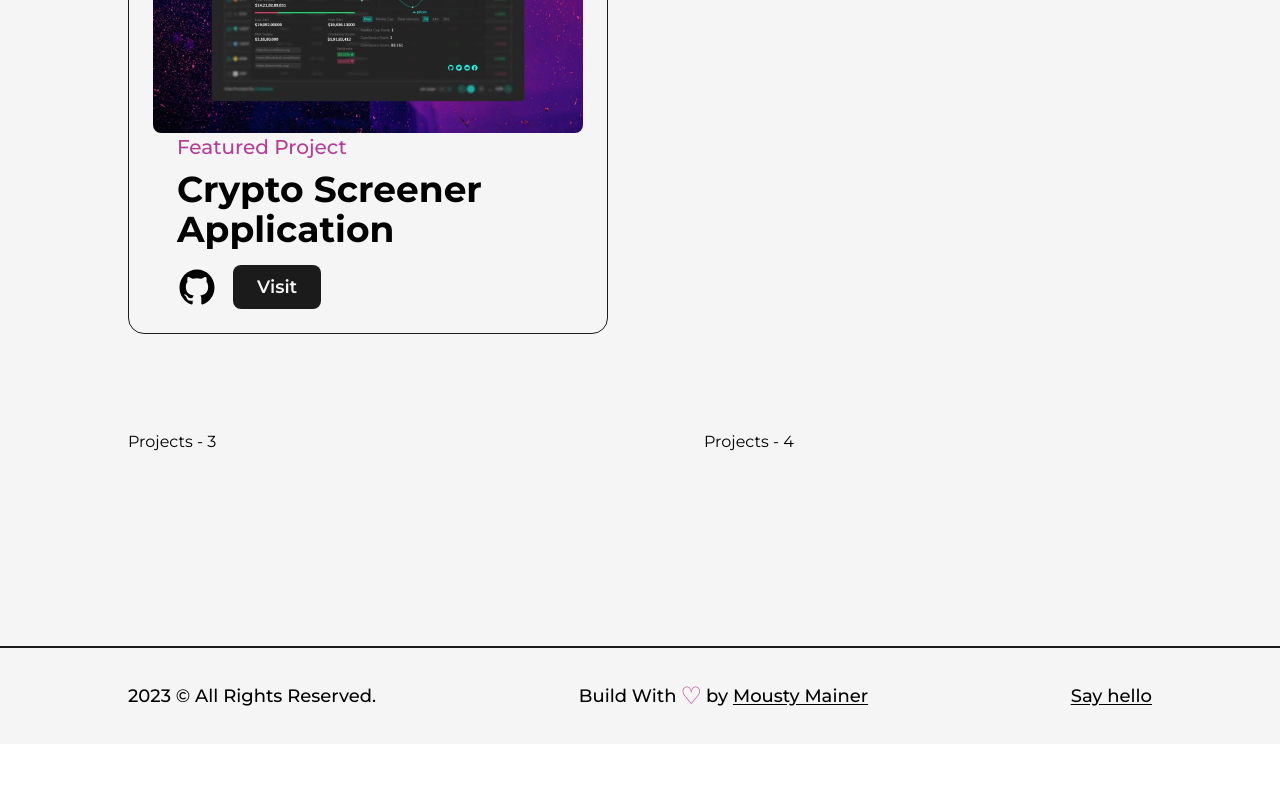
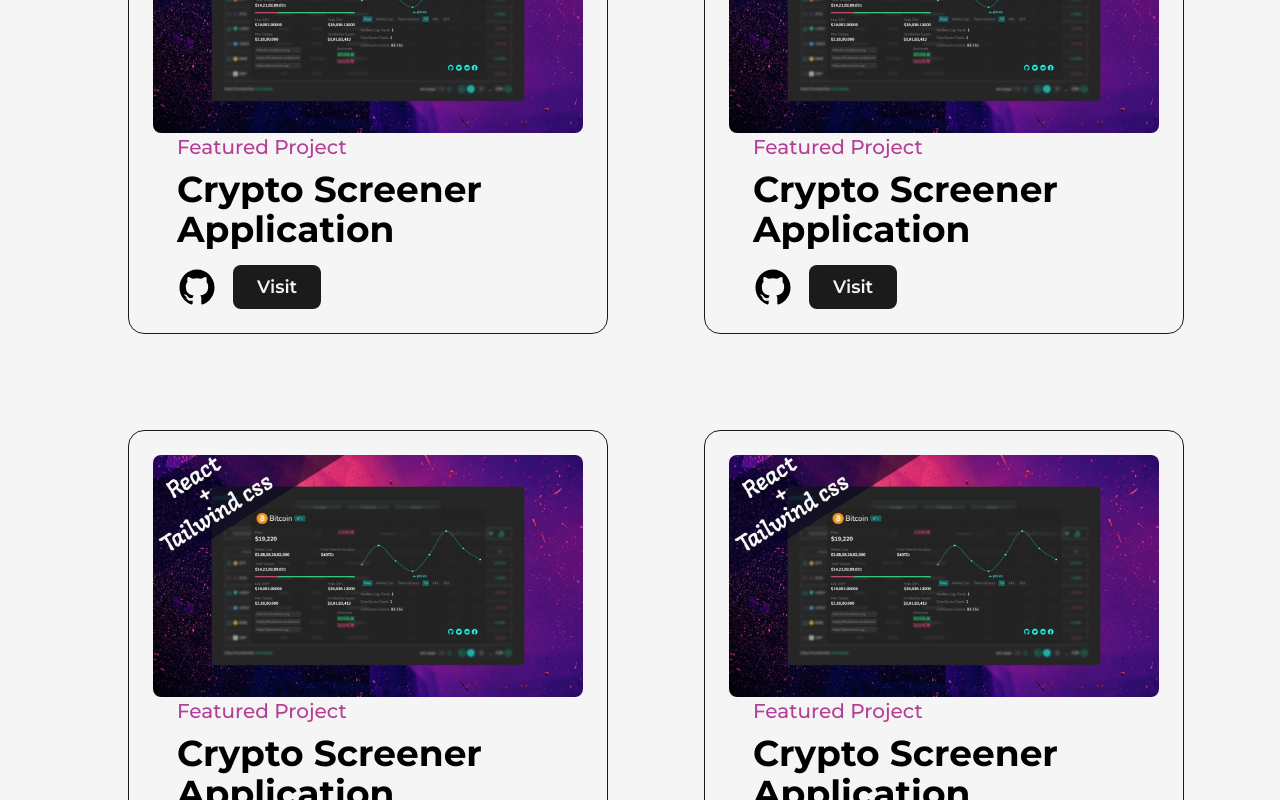
Before and after one commit to mainerprenuer/portfolio_v2, a Next.js app: page /projects in a window 1280 px wide. Shown: the part 1040-1840 px from the top of the page. Before the commit the page ends 1784 px from the top, so only its background shows below. Built offline with nearby package versions, Linux system fonts and the light colour scheme.

Commit message:
projects quad section

```diff
--- a/src/pages/projects.js
+++ b/src/pages/projects.js
@@ -114,13 +114,31 @@ type="Featured Project"
                     />
                 </div>
                 <div className='col-span-6'>
-                    Projects - 2
+                <Project
+title="Crypto Screener Application"
+img={project1}
+github="https://github.com/mainerprenuer"
+link="/"
+type="Featured Project"
+                    />
                 </div>
                 <div className='col-span-6'>
-                    Projects - 3
+                <Project
+title="Crypto Screener Application"
+img={project1}
+github="https://github.com/mainerprenuer"
+link="/"
+type="Featured Project"
+                    />
                 </div>
                 <div className='col-span-6'>
-                    Projects - 4
+                <Project
+title="Crypto Screener Application"
+img={project1}
+github="https://github.com/mainerprenuer"
+link="/"
+type="Featured Project"
+                    />
                 </div>
             </div>
             </Layout>
```
